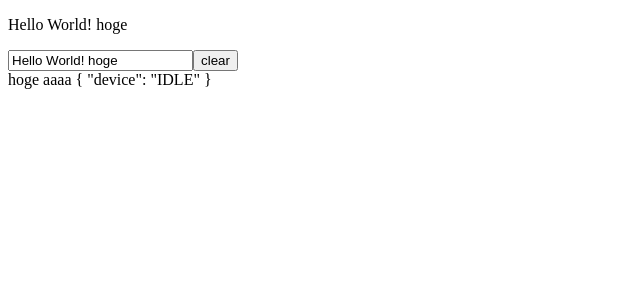
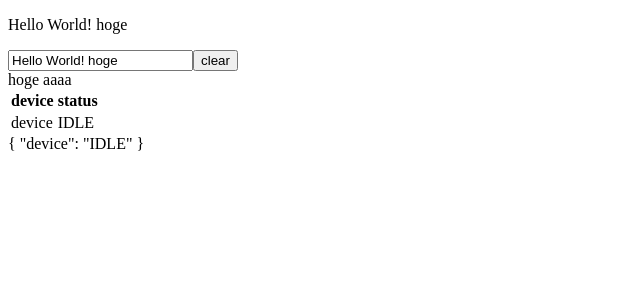
Before and after one commit to rcnp-ws/metis_vue, a Vue app: page / in a window 1280 px wide. Shown: the top 300 px of the page, without its empty margins (0-640 px from the left). Built offline with nearby package versions, Linux system fonts and the light colour scheme; no server answers.

Commit message:
[nestdaq] list with v-for

```diff
--- a/src/components/NestDAQStatus.vue
+++ b/src/components/NestDAQStatus.vue
@@ -1,7 +1,15 @@
 <template>
    <div>
       hoge aaaa
-
+      <table>
+         <tr>
+           <th>device</th><th>status</th>
+         </tr>
+         <tr v-for="(state,device) in msg" :key="device">
+            <td>{{ device }}</td>
+            <td>{{ state }}</td>
+         </tr>
+      </table>
       {{msg}}
    </div>
 </template>
```
